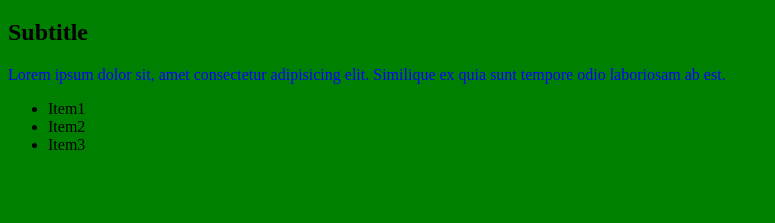
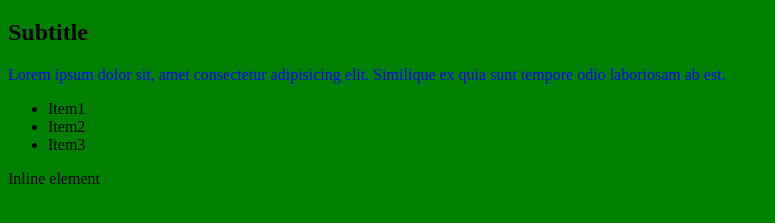
Before and after one commit to ChristianBDevezas/git-project, a plain HTML site: page index.html in a window 1280 px wide. Shown: the part 61-284 px from the top of the page, without its empty margins (0-775 px from the left). Drawn offline with Linux system fonts and the light colour scheme.

Commit message:
new span element

```diff
--- a/index.html
+++ b/index.html
@@ -17,5 +17,7 @@
             <li>Item3</li>
         </ul>
     </nav>
+
+    <span>Inline element</span>
 </body>
 </html>
```
